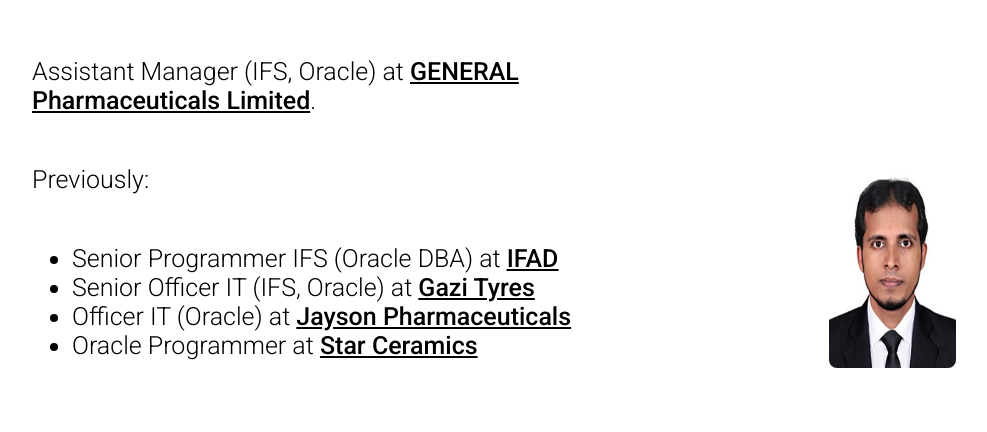
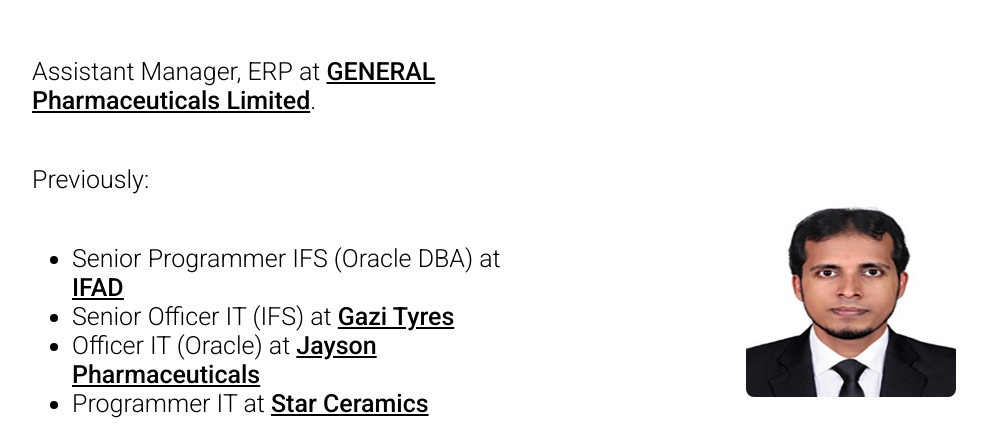
Before and after one commit to abdulquium/abdulquium.github.io, a plain HTML site: page index.html in a window 1280 px wide. Shown: the part 213-645 px from the top of the page, without its empty margins (136-1123 px from the left). Drawn offline with Linux system fonts and the light colour scheme.

Commit message:
Update index.html
Signed-off-by: abdulquium <146697509+abdulquium@users.noreply.github.com>

```diff
--- a/index.html
+++ b/index.html
@@ -16,14 +16,14 @@
       <p id="header">Hi. I'm <br><span style="font-weight: 500;">Md. Quium Hossain</span></p>
 
       <div class="aboutInfo">
-        <p>Assistant Manager (IFS, Oracle) at <a href="https://generalpharma.com/" target="_blank"> <span style="font-weight: 500;">GENERAL Pharmaceuticals Limited</span></a>.</p>
+        <p>Assistant Manager, ERP at <a href="https://generalpharma.com/" target="_blank"> <span style="font-weight: 500;">GENERAL Pharmaceuticals Limited</span></a>.</p>
 
         <p>Previously: </p>
         <ul>
           <li>Senior Programmer IFS (Oracle DBA) at <a href="https://www.ifadautos.com/" target="_blank"><span style="font-weight: 500; text-decoration: underline;">IFAD</span></a></li>
-          <li>Senior Officer IT (IFS, Oracle) at <a href="https://www.gazityres.com/" target="_blank"><span style="font-weight: 500;"> Gazi Tyres</span></a></li>
+          <li>Senior Officer IT (IFS) at <a href="https://www.gazityres.com/" target="_blank"><span style="font-weight: 500;"> Gazi Tyres</span></a></li>
           <li>Officer IT (Oracle) at <a href="https://jaysonbd.com/" target="_blank"><span style="font-weight: 500;">Jayson Pharmaceuticals</span></a></li>
-          <li>Oracle Programmer at <a href="https://www.starceramicsbd.com/" target="_blank"><span style="font-weight: 500;">Star Ceramics</span></a></li>
+          <li>Programmer IT at <a href="https://www.starceramicsbd.com/" target="_blank"><span style="font-weight: 500;">Star Ceramics</span></a></li>
           </ul>
       </div>
       <div class="links">
```
